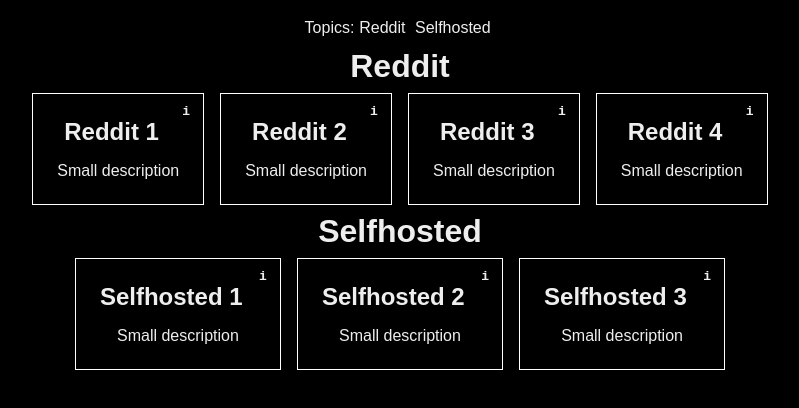
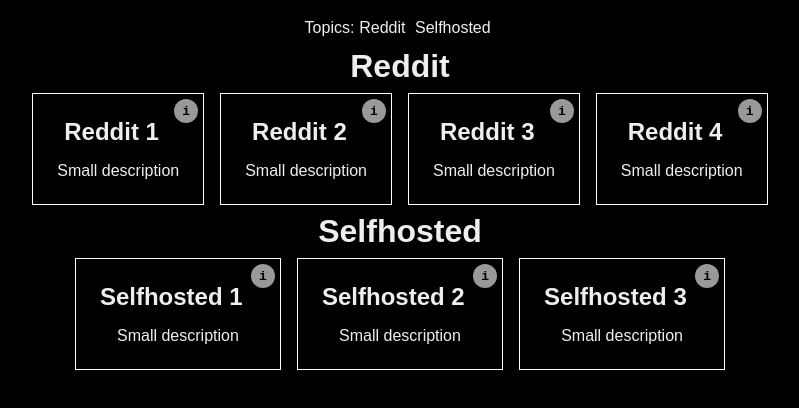
Before and after one commit to makovako/links-of-links, a Next.js app: page / in a window 1280 px wide. Shown: the top 408 px of the page, without its empty margins (240-1039 px from the left). Built offline with nearby package versions, Linux system fonts and the light colour scheme.

Commit message:
Styled info box

```diff
--- a/pages/css/style.css
+++ b/pages/css/style.css
@@ -68,9 +68,15 @@
     width: 1.5rem;
     height: 1.5rem;
     font-weight: bold;
-    padding: 0.3rem;
+    padding: 0.7rem;
     text-align: center;
     font-family: monospace;
+    color: #000;
+    background-color: #999;
+    display: flex;
+    justify-content: center;
+    align-items: center;
+    border-radius: 50%;
 }
 
 nav {
```
